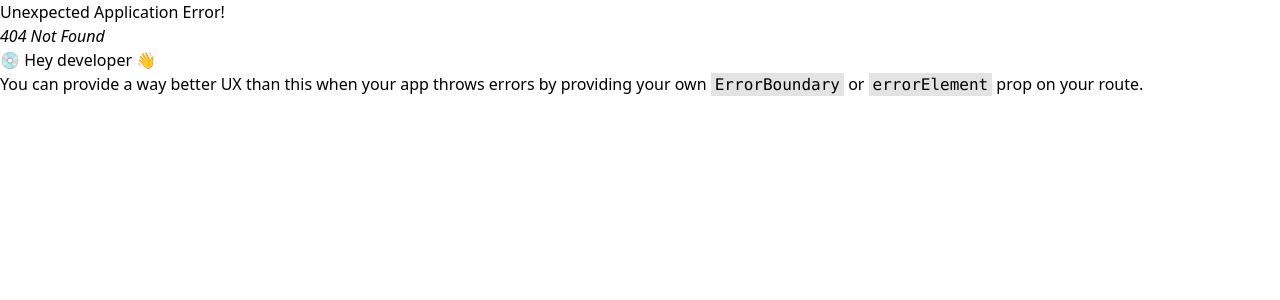
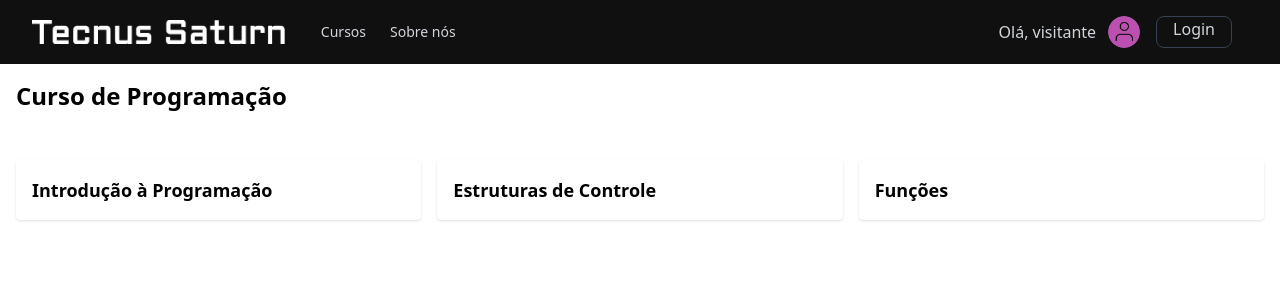
Before and after one commit to BrunoOno0410/site-aula, a React (Vite) app in the folder web/: page /aulas in a window 1280 px wide. Before the commit this address had no page. Shown: the top 300 px of the page. Built offline with nearby package versions, Linux system fonts and the light colour scheme.

Commit message:
Course pages created

```diff
--- a/web/output.css
+++ b/web/output.css
@@ -554,6 +554,40 @@ video {
   --tw-contain-style:  ;
 }
 
+.container {
+  width: 100%;
+}
+
+@media (min-width: 640px) {
+  .container {
+    max-width: 640px;
+  }
+}
+
+@media (min-width: 768px) {
+  .container {
+    max-width: 768px;
+  }
+}
+
+@media (min-width: 1024px) {
+  .container {
+    max-width: 1024px;
+  }
+}
+
+@media (min-width: 1280px) {
+  .container {
+    max-width: 1280px;
+  }
+}
+
+@media (min-width: 1536px) {
+  .container {
+    max-width: 1536px;
+  }
+}
+
 .sr-only {
   position: absolute;
   width: 1px;
@@ -632,24 +666,27 @@ video {
   margin-right: 2.5rem;
 }
 
+.mx-4 {
+  margin-left: 1rem;
+  margin-right: 1rem;
+}
+
+.mx-40 {
+  margin-left: 10rem;
+  margin-right: 10rem;
+}
+
 .mx-auto {
   margin-left: auto;
   margin-right: auto;
 }
 
-.mx-4 {
-  margin-left: 1rem;
-  margin-right: 1rem;
-}
-
-.mx-20 {
-  margin-left: 5rem;
-  margin-right: 5rem;
-}
-
-.mx-40 {
-  margin-left: 10rem;
-  margin-right: 10rem;
+.mb-2 {
+  margin-bottom: 0.5rem;
+}
+
+.mb-4 {
+  margin-bottom: 1rem;
 }
 
 .ml-3 {
@@ -660,6 +697,10 @@ video {
   margin-right: 4rem;
 }
 
+.mr-4 {
+  margin-right: 1rem;
+}
+
 .mt-10 {
   margin-top: 2.5rem;
 }
@@ -672,22 +713,10 @@ video {
   margin-top: 1rem;
 }
 
-.mt-6 {
-  margin-top: 1.5rem;
-}
-
-.me-4 {
-  margin-inline-end: 1rem;
-}
-
 .mt-5 {
   margin-top: 1.25rem;
 }
 
-.ml-10 {
-  margin-left: 2.5rem;
-}
-
 .block {
   display: block;
 }
@@ -712,14 +741,6 @@ video {
   aspect-ratio: 1097/845;
 }
 
-.h-10 {
-  height: 2.5rem;
-}
-
-.h-12 {
-  height: 3rem;
-}
-
 .h-16 {
   height: 4rem;
 }
@@ -728,6 +749,14 @@ video {
   height: 6rem;
 }
 
+.h-4 {
+  height: 1rem;
+}
+
+.h-48 {
+  height: 12rem;
+}
+
 .h-6 {
   height: 1.5rem;
 }
@@ -744,35 +773,10 @@ video {
   height: 100%;
 }
 
-.h-20 {
-  height: 5rem;
-}
-
 .h-screen {
   height: 100vh;
 }
 
-.h-auto {
-  height: auto;
-}
-
-.h-fit {
-  height: -moz-fit-content;
-  height: fit-content;
-}
-
-.h-32 {
-  height: 8rem;
-}
-
-.h-40 {
-  height: 10rem;
-}
-
-.h-48 {
-  height: 12rem;
-}
-
 .min-h-full {
   min-height: 100%;
 }
@@ -781,6 +785,10 @@ video {
   width: 6rem;
 }
 
+.w-3\/4 {
+  width: 75%;
+}
+
 .w-48 {
   width: 12rem;
 }
@@ -829,20 +837,12 @@ video {
   flex-shrink: 0;
 }
 
-.basis-1\/3 {
-  flex-basis: 33.333333%;
-}
-
-.basis-2\/3 {
-  flex-basis: 66.666667%;
+.basis-2\/5 {
+  flex-basis: 40%;
 }
 
 .basis-3\/5 {
   flex-basis: 60%;
-}
-
-.basis-2\/5 {
-  flex-basis: 40%;
 }
 
 .origin-bottom-left {
@@ -899,10 +899,6 @@ video {
   flex-wrap: wrap;
 }
 
-.content-center {
-  align-content: center;
-}
-
 .items-start {
   align-items: flex-start;
 }
@@ -919,8 +915,8 @@ video {
   justify-content: space-between;
 }
 
-.justify-items-center {
-  justify-items: center;
+.gap-4 {
+  gap: 1rem;
 }
 
 .gap-x-12 {
@@ -955,12 +951,6 @@ video {
   margin-left: calc(0.75rem * calc(1 - var(--tw-space-x-reverse)));
 }
 
-.space-x-4 > :not([hidden]) ~ :not([hidden]) {
-  --tw-space-x-reverse: 0;
-  margin-right: calc(1rem * var(--tw-space-x-reverse));
-  margin-left: calc(1rem * calc(1 - var(--tw-space-x-reverse)));
-}
-
 .space-y-1 > :not([hidden]) ~ :not([hidden]) {
   --tw-space-y-reverse: 0;
   margin-top: calc(0.25rem * calc(1 - var(--tw-space-y-reverse)));
@@ -973,40 +963,32 @@ video {
   margin-bottom: calc(1.5rem * var(--tw-space-y-reverse));
 }
 
-.self-center {
-  align-self: center;
-}
-
-.justify-self-center {
-  justify-self: center;
-}
-
 .overflow-hidden {
   overflow: hidden;
 }
 
+.rounded {
+  border-radius: 0.25rem;
+}
+
 .rounded-full {
   border-radius: 9999px;
 }
 
+.rounded-lg {
+  border-radius: 0.5rem;
+}
+
 .rounded-md {
   border-radius: 0.375rem;
 }
 
-.rounded-lg {
-  border-radius: 0.5rem;
+.border {
+  border-width: 1px;
 }
 
 .border-0 {
   border-width: 0px;
-}
-
-.border {
-  border-width: 1px;
-}
-
-.border-t {
-  border-top-width: 1px;
 }
 
 .border-gray-700 {
@@ -1014,9 +996,9 @@ video {
   border-color: rgb(55 65 81 / var(--tw-border-opacity));
 }
 
-.border-gray-300 {
-  --tw-border-opacity: 1;
-  border-color: rgb(209 213 219 / var(--tw-border-opacity));
+.bg-blue-500 {
+  --tw-bg-opacity: 1;
+  background-color: rgb(59 130 246 / var(--tw-bg-opacity));
 }
 
 .bg-gray-100 {
@@ -1024,6 +1006,21 @@ video {
   background-color: rgb(243 244 246 / var(--tw-bg-opacity));
 }
 
+.bg-gray-200 {
+  --tw-bg-opacity: 1;
+  background-color: rgb(229 231 235 / var(--tw-bg-opacity));
+}
+
+.bg-gray-300 {
+  --tw-bg-opacity: 1;
+  background-color: rgb(209 213 219 / var(--tw-bg-opacity));
+}
+
+.bg-gray-700 {
+  --tw-bg-opacity: 1;
+  background-color: rgb(55 65 81 / var(--tw-bg-opacity));
+}
+
 .bg-gray-800 {
   --tw-bg-opacity: 1;
   background-color: rgb(31 41 55 / var(--tw-bg-opacity));
@@ -1034,11 +1031,6 @@ video {
   background-color: rgb(17 24 39 / var(--tw-bg-opacity));
 }
 
-.bg-indigo-600 {
-  --tw-bg-opacity: 1;
-  background-color: rgb(79 70 229 / var(--tw-bg-opacity));
-}
-
 .bg-onix {
   --tw-bg-opacity: 1;
   background-color: rgb(16 16 16 / var(--tw-bg-opacity));
@@ -1047,41 +1039,6 @@ video {
 .bg-white {
   --tw-bg-opacity: 1;
   background-color: rgb(255 255 255 / var(--tw-bg-opacity));
-}
-
-.bg-red-700 {
-  --tw-bg-opacity: 1;
-  background-color: rgb(185 28 28 / var(--tw-bg-opacity));
-}
-
-.bg-purple-600 {
-  --tw-bg-opacity: 1;
-  background-color: rgb(147 51 234 / var(--tw-bg-opacity));
-}
-
-.bg-gray-700 {
-  --tw-bg-opacity: 1;
-  background-color: rgb(55 65 81 / var(--tw-bg-opacity));
-}
-
-.bg-yellow-400 {
-  --tw-bg-opacity: 1;
-  background-color: rgb(250 204 21 / var(--tw-bg-opacity));
-}
-
-.bg-gray-300 {
-  --tw-bg-opacity: 1;
-  background-color: rgb(209 213 219 / var(--tw-bg-opacity));
-}
-
-.bg-gray-200 {
-  --tw-bg-opacity: 1;
-  background-color: rgb(229 231 235 / var(--tw-bg-opacity));
-}
-
-.bg-red-500 {
-  --tw-bg-opacity: 1;
-  background-color: rgb(239 68 68 / var(--tw-bg-opacity));
 }
 
 .bg-\[radial-gradient\(45rem_50rem_at_top\2c theme\(colors\.indigo\.100\)\2c black\)\] {
@@ -1120,6 +1077,10 @@ video {
   padding: 0.5rem;
 }
 
+.p-4 {
+  padding: 1rem;
+}
+
 .px-2 {
   padding-left: 0.5rem;
   padding-right: 0.5rem;
@@ -1165,11 +1126,21 @@ video {
   padding-bottom: 6rem;
 }
 
+.py-4 {
+  padding-top: 1rem;
+  padding-bottom: 1rem;
+}
+
 .py-6 {
   padding-top: 1.5rem;
   padding-bottom: 1.5rem;
 }
 
+.py-8 {
+  padding-top: 2rem;
+  padding-bottom: 2rem;
+}
+
 .pb-3 {
   padding-bottom: 0.75rem;
 }
@@ -1192,10 +1163,6 @@ video {
 
 .text-justify {
   text-align: justify;
-}
-
-.align-middle {
-  vertical-align: middle;
 }
 
 .text-2xl {
@@ -1237,10 +1204,6 @@ video {
   font-weight: 700;
 }
 
-.font-extrabold {
-  font-weight: 800;
-}
-
 .font-medium {
   font-weight: 500;
 }
@@ -1318,6 +1281,12 @@ video {
 
 .opacity-20 {
   opacity: 0.2;
+}
+
+.shadow {
+  --tw-shadow: 0 1px 3px 0 rgb(0 0 0 / 0.1), 0 1px 2px -1px rgb(0 0 0 / 0.1);
+  --tw-shadow-colored: 0 1px 3px 0 var(--tw-shadow-color), 0 1px 2px -1px var(--tw-shadow-color);
+  box-shadow: var(--tw-ring-offset-shadow, 0 0 #0000), var(--tw-ring-shadow, 0 0 #0000), var(--tw-shadow);
 }
 
 .shadow-lg {
@@ -1349,12 +1318,6 @@ video {
   box-shadow: var(--tw-ring-offset-shadow), var(--tw-ring-shadow), var(--tw-shadow, 0 0 #0000);
 }
 
-.ring-4 {
-  --tw-ring-offset-shadow: var(--tw-ring-inset) 0 0 0 var(--tw-ring-offset-width) var(--tw-ring-offset-color);
-  --tw-ring-shadow: var(--tw-ring-inset) 0 0 0 calc(4px + var(--tw-ring-offset-width)) var(--tw-ring-color);
-  box-shadow: var(--tw-ring-offset-shadow), var(--tw-ring-shadow), var(--tw-shadow, 0 0 #0000);
-}
-
 .ring-inset {
   --tw-ring-inset: inset;
 }
@@ -1367,11 +1330,6 @@ video {
 .ring-gray-700 {
   --tw-ring-opacity: 1;
   --tw-ring-color: rgb(55 65 81 / var(--tw-ring-opacity));
-}
-
-.ring-indigo-50 {
-  --tw-ring-opacity: 1;
-  --tw-ring-color: rgb(238 242 255 / var(--tw-ring-opacity));
 }
 
 .ring-gray-900 {
@@ -1438,11 +1396,6 @@ video {
   background-color: rgb(99 102 241 / var(--tw-bg-opacity));
 }
 
-.hover\:bg-onix:hover {
-  --tw-bg-opacity: 1;
-  background-color: rgb(16 16 16 / var(--tw-bg-opacity));
-}
-
 .hover\:text-blue-500:hover {
   --tw-text-opacity: 1;
   color: rgb(59 130 246 / var(--tw-text-opacity));
@@ -1587,6 +1540,10 @@ video {
     transform: translate3d(var(--tw-translate-x), var(--tw-translate-y), 0) rotate(var(--tw-rotate)) skewX(var(--tw-skew-x)) skewY(var(--tw-skew-y)) scaleX(var(--tw-scale-x)) scaleY(var(--tw-scale-y));
   }
 
+  .sm\:grid-cols-2 {
+    grid-template-columns: repeat(2, minmax(0, 1fr));
+  }
+
   .sm\:items-stretch {
     align-items: stretch;
   }
@@ -1644,6 +1601,10 @@ video {
 }
 
 @media (min-width: 768px) {
+  .md\:grid-cols-3 {
+    grid-template-columns: repeat(3, minmax(0, 1fr));
+  }
+
   .md\:justify-between {
     justify-content: space-between;
   }
--- a/web/src/components/navbar.jsx
+++ b/web/src/components/navbar.jsx
@@ -96,8 +96,9 @@ export const Navbar = () => {
                 />
               </Link>
             </div>
-            <div className="hidden sm:block sm:ml-6">
-              <div className="flex space-x-4">
+            <div className="flex items-center">
+              <div className="sm:block sm:ml-6">
+                <div className="flex">
                   <a
                     href="#"
                     className="text-gray-300 hover:bg-gray-700 hover:text-white px-3 py-2 rounded-md text-sm font-medium"
@@ -110,6 +111,7 @@ export const Navbar = () => {
                   >
                     Sobre nós
                   </a>
+                </div>
               </div>
             </div>
           </div>
--- /dev/null
+++ b/web/src/pages/Aulas/CoursesList.jsx
@@ -0,0 +1,40 @@
+import React from "react";
+import { Link } from "react-router-dom";
+import { Navbar } from "../../components/navbar";
+
+export const CoursesList = () => {
+  const course = {
+    id: 1,
+    title: "Curso de Programação",
+    lessons: [
+      { id: 1, title: "Introdução à Programação" },
+      { id: 2, title: "Estruturas de Controle" },
+      { id: 3, title: "Funções" },
+      // Adicione mais aulas aqui
+    ],
+  };
+
+  return (
+    <div>
+      <Navbar />
+      <header className="bg-white py-4">
+        <div className="container mx-auto px-4">
+          <h1 className="text-2xl font-bold">{course.title}</h1>
+        </div>
+      </header>
+      <main className="container mx-auto px-4 py-8">
+        <div className="grid grid-cols-1 sm:grid-cols-2 md:grid-cols-3 gap-4">
+          {course.lessons.map((lesson) => (
+            <Link
+              key={lesson.id}
+              to={`/courses/${course.id}/lessons/${lesson.id}`}
+              className="bg-white p-4 rounded shadow"
+            >
+              <h2 className="text-lg font-bold">{lesson.title}</h2>
+            </Link>
+          ))}
+        </div>
+      </main>
+    </div>
+  );
+};
--- /dev/null
+++ b/web/src/pages/Aulas/cursos/ClassesModel.jsx
@@ -0,0 +1,48 @@
+import React from "react";
+
+import { Navbar } from "../../../components/navbar";
+import { Footer } from "../../../components/footer";
+
+export const ClassesModel = () => {
+  return (
+    <div>
+      <Navbar />
+      <div className="relative isolate overflow-hidden bg-onix h-dvh">
+        <img
+          src="..\src\assets\tech pattern.png"
+          alt="tech pattern"
+          className="absolute inset-0 -z-10 h-full w-full object-cover object-right md:object-center"
+        />
+        <div className="flex flex-col justify-center items-center h-full">
+          <h2 className="text-4x1 text-gray-300 text-center">OI</h2>
+          <div className="flex">
+            <div className="basis-3/5 mx-40">
+              <h2 className="text-4xl font-bold tracking-tight text-gray-300 sm:text-6xl text-center">
+                Quem somos nós?
+              </h2>
+              <p className="mt-4 text-lg leading-8 text-gray-300 text-justify">
+                Nosso compromisso com a educação de qualidade é refletido neste
+                projeto, que busca promover o letramento digital em regiões
+                vulneráveis. Capacitamos indivíduos através de programas de
+                formação de alta qualidade, conectando-os diretamente a grandes
+                empresas para acesso a empregos dignos e promovendo um
+                crescimento profissional significativo.
+              </p>
+              <div className="">
+                <div className="gap-x-8 gap-y-6 text-base font-semibold leading-7 text-gray-300 flex justify-center">
+                  <button className="mt-4 border border-gray-700 rounded-lg px-4 hover:bg-gray-700">
+                    Saiba mais
+                  </button>
+                </div>
+              </div>
+            </div>
+            <div className="basis-2/5 flex flex-col items-start justify-center h-full">
+              <img src="..\src\assets\LOGOVETO.svg" className="h-48 w-auto" />
+            </div>
+          </div>
+        </div>
+      </div>
+      <Footer />
+    </div>
+  );
+};
--- a/web/src/pages/Login/CreateAccount.jsx
+++ b/web/src/pages/Login/CreateAccount.jsx
@@ -86,7 +86,7 @@ export const CreateAccountPage = () => {
               <div>
                 <button
                   type="submit"
-                  className="flex w-full justify-center rounded-md bg-indigo-600 px-3 py-1.5 text-sm font-semibold leading-6 text-white shadow-sm hover:bg-indigo-500 focus-visible:outline focus-visible:outline-2 focus-visible:outline-offset-2 focus-visible:outline-indigo-600"
+                  className="flex w-full justify-center rounded-md bg-gray-700 px-3 py-1.5 text-sm font-semibold leading-6 text-white shadow-sm hover:bg-indigo-500 focus-visible:outline focus-visible:outline-2 focus-visible:outline-offset-2 focus-visible:outline-indigo-600"
                 >
                   Criar
                 </button>
--- a/web/src/pages/Login/ForgotPassword.jsx
+++ b/web/src/pages/Login/ForgotPassword.jsx
@@ -42,7 +42,7 @@ export const ForgotPasswordPage = () => {
               <div>
                 <button
                   type="submit"
-                  className="flex w-full justify-center rounded-md bg-indigo-600 px-3 py-1.5 text-sm font-semibold leading-6 text-white shadow-sm hover:bg-indigo-500 focus-visible:outline focus-visible:outline-2 focus-visible:outline-offset-2 focus-visible:outline-indigo-600"
+                  className="flex w-full justify-center rounded-md bg-gray-700 px-3 py-1.5 text-sm font-semibold leading-6 text-white shadow-sm hover:bg-indigo-500 focus-visible:outline focus-visible:outline-2 focus-visible:outline-offset-2 focus-visible:outline-indigo-600"
                 >
                   Enviar e-mail de recuperação
                 </button>
```
Also changed, not shown: web/src/App.jsx (+11 -0 lines). Lines whose indentation alone changed are shown as unchanged.
